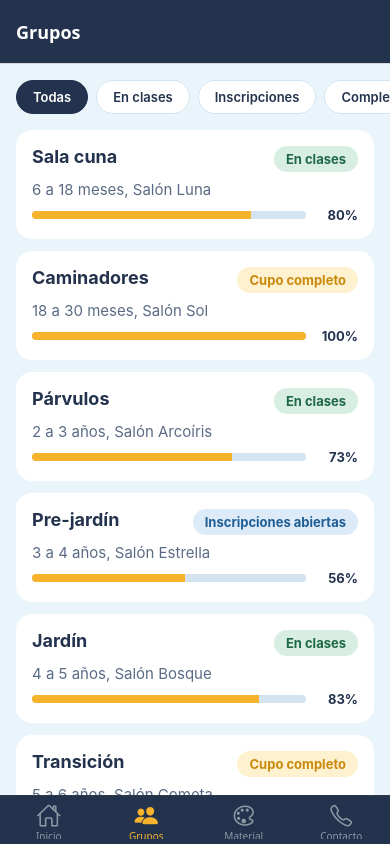
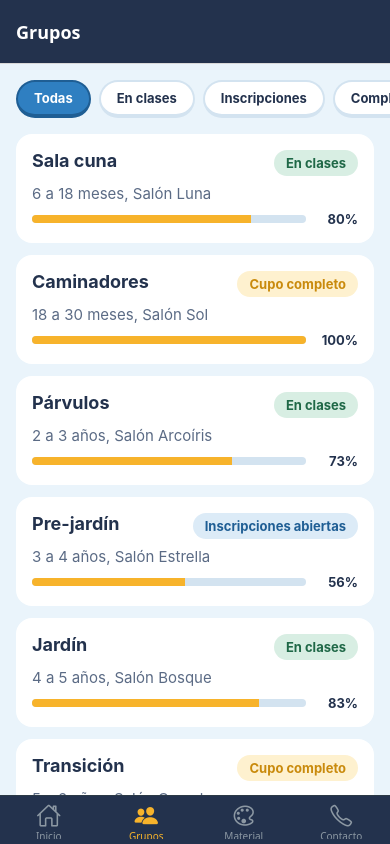
Before and after one commit to safira2580/jardin_infantil_privado, a React Native app: screen /GruposTab in a window 390 px wide. Built offline with nearby package versions, Linux system fonts and the light colour scheme.

Commit message:
Refactor Chip component styles and theme imports

```diff
--- a/src/components/Chip.tsx
+++ b/src/components/Chip.tsx
@@ -1,5 +1,5 @@
 import { Pressable, StyleSheet, Text } from 'react-native';
-import { colors, font, spacing } from '../theme';
+import { blocks, colors, font, radius, spacing } from '../theme';
 
 interface Props {
   label: string;
@@ -24,12 +24,13 @@ const styles = StyleSheet.create({
   chip: {
     paddingHorizontal: spacing.lg,
     paddingVertical: spacing.sm,
-    borderRadius: 999,
+    borderRadius: radius.pill,
     backgroundColor: colors.surface,
-    borderWidth: 1,
+    borderWidth: 2,
+    borderBottomWidth: 4,
     borderColor: colors.line,
   },
-  chipSelected: { backgroundColor: colors.ink, borderColor: colors.ink },
-  text: { fontSize: font.sm, color: colors.ink, fontWeight: '600' },
+  chipSelected: { backgroundColor: blocks.blue.main, borderColor: blocks.blue.dark },
+  text: { fontSize: font.sm, color: colors.ink, fontWeight: '700' },
   textSelected: { color: colors.surface },
 });
```
